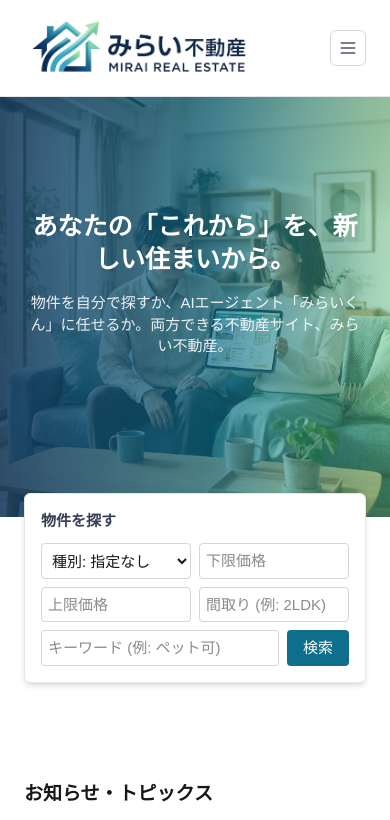
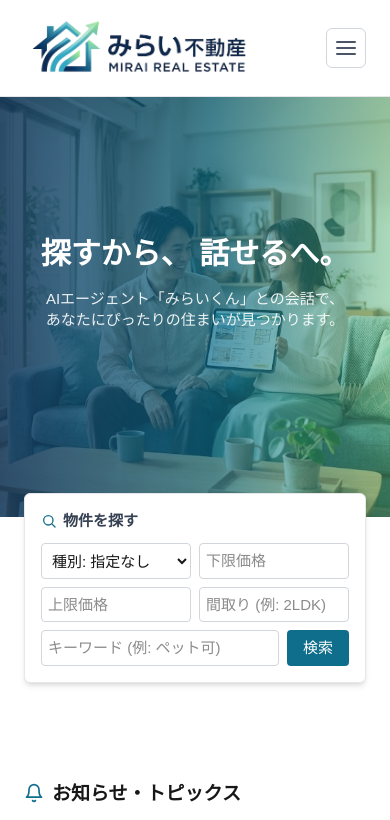
Before and after one commit to enknot96/realestate-aiagent, a Next.js app: page / in a window 390 px wide. Shown: the top 820 px of the page. Built offline with nearby package versions, Linux system fonts and the light colour scheme.

Commit message:
アイコンなど追加

```diff
--- a/src/app/page.tsx
+++ b/src/app/page.tsx
@@ -2,6 +2,40 @@ import Link from "next/link";
 import { realestateApiFetch } from "@/lib/realestateApi";
 import { PropertyCard } from "@/components/property";
 import type { PropertyListResponse } from "@/lib/property";
+
+function SearchIcon({ className = "h-4 w-4" }: { className?: string }) {
+  return (
+    <svg viewBox="0 0 24 24" fill="none" stroke="currentColor" strokeWidth={2} className={className}>
+      <circle cx="11" cy="11" r="7" strokeLinecap="round" strokeLinejoin="round" />
+      <path d="M21 21l-4.35-4.35" strokeLinecap="round" strokeLinejoin="round" />
+    </svg>
+  );
+}
+
+function StarIcon({ className = "h-5 w-5" }: { className?: string }) {
+  return (
+    <svg viewBox="0 0 24 24" fill="currentColor" className={className}>
+      <path d="M12 2l2.9 6.26L22 9.27l-5 4.87L18.2 21 12 17.27 5.8 21 7 14.14l-5-4.87 7.1-1.01L12 2z" />
+    </svg>
+  );
+}
+
+function BellIcon({ className = "h-5 w-5" }: { className?: string }) {
+  return (
+    <svg viewBox="0 0 24 24" fill="none" stroke="currentColor" strokeWidth={2} className={className}>
+      <path d="M18 8a6 6 0 10-12 0c0 7-3 9-3 9h18s-3-2-3-9" strokeLinecap="round" strokeLinejoin="round" />
+      <path d="M13.73 21a2 2 0 01-3.46 0" strokeLinecap="round" strokeLinejoin="round" />
+    </svg>
+  );
+}
+
+function ArrowRightIcon({ className = "h-4 w-4" }: { className?: string }) {
+  return (
+    <svg viewBox="0 0 24 24" fill="none" stroke="currentColor" strokeWidth={2} className={className}>
+      <path d="M5 12h14M13 6l6 6-6 6" strokeLinecap="round" strokeLinejoin="round" />
+    </svg>
+  );
+}
 
 // 今回はCMS等を持たないため、ダミーの固定文言を表示する（今後のタスクで見直し予定）
 const NEWS_ITEMS = [
@@ -30,21 +64,31 @@ export default async function HomePage() {
         style={{ backgroundImage: "url(/home-hero.jpeg)" }}
       >
         {/* 背景画像が未配置の間もbrand-gradient相当の見た目になる半透明グラデーション */}
-        <div className="brand-gradient-overlay absolute inset-0" aria-hidden="true" />
+        <div
+          className="brand-gradient-overlay absolute inset-0"
+          aria-hidden="true"
+        />
         <div className="relative mx-auto flex max-w-2xl flex-col items-center gap-4">
-          <h1 className="text-2xl font-bold sm:text-4xl">
-            あなたの「これから」を、新しい住まいから。
-          </h1>
+          <h1 className="text-3xl font-bold sm:text-5xl">探すから、 話せるへ。</h1>
           <p className="text-sm text-white/90 sm:text-base">
-            物件を自分で探すか、AIエージェント「みらいくん」に任せるか。両方できる不動産サイト、みらい不動産。
+            AIエージェント「みらいくん」との会話で、
+            <br />
+            あなたにぴったりの住まいが見つかります。
           </p>
         </div>
       </section>
 
       <div className="relative z-10 mx-auto flex w-full max-w-6xl flex-col gap-24 px-6 pt-6 pb-24">
         <section className="-mt-12 rounded-lg border border-gray-200 bg-white p-4 shadow-md sm:-mt-16">
-          <h2 className="mb-3 text-sm font-bold text-gray-700">物件を探す</h2>
-          <form action="/properties" method="get" className="flex flex-wrap gap-2 text-sm">
+          <h2 className="mb-3 flex items-center gap-1.5 text-sm font-bold text-gray-700">
+            <SearchIcon className="h-4 w-4 text-brand-teal" />
+            物件を探す
+          </h2>
+          <form
+            action="/properties"
+            method="get"
+            className="flex flex-wrap gap-2 text-sm"
+          >
             <select
               name="type"
               defaultValue=""
@@ -80,7 +124,7 @@ export default async function HomePage() {
             />
             <button
               type="submit"
-              className="shrink-0 rounded bg-brand-teal px-4 py-1.5 text-white hover:bg-brand-navy"
+              className="shrink-0 cursor-pointer rounded bg-brand-teal px-4 py-1.5 text-white hover:bg-brand-navy"
             >
               検索
             </button>
@@ -90,24 +134,40 @@ export default async function HomePage() {
         {recommended.length > 0 && (
           <section>
             <div className="mb-3 flex items-center justify-between">
-              <h2 className="text-lg font-bold">おすすめ物件ピックアップ</h2>
-              <Link href="/properties" className="text-sm text-brand-teal">
-                物件を探す →
+              <h2 className="flex items-center gap-2 text-lg font-bold">
+                <StarIcon className="h-5 w-5 text-brand-teal" />
+                おすすめ物件ピックアップ
+              </h2>
+              <Link
+                href="/properties"
+                className="group flex items-center gap-1 text-sm font-bold text-brand-teal hover:text-brand-navy"
+              >
+                物件を探す
+                <ArrowRightIcon className="h-4 w-4 transition-transform duration-200 group-hover:translate-x-1" />
               </Link>
             </div>
             <div className="grid grid-cols-1 gap-4 xs:grid-cols-2 md:grid-cols-3 lg:grid-cols-4">
               {recommended.map((property) => (
-                <PropertyCard key={property.id} property={property} />
+                <PropertyCard
+                  key={property.id}
+                  property={property}
+                />
               ))}
             </div>
           </section>
         )}
 
         <section>
-          <h2 className="mb-3 text-lg font-bold">お知らせ・トピックス</h2>
+          <h2 className="mb-3 flex items-center gap-2 text-lg font-bold">
+            <BellIcon className="h-5 w-5 text-brand-teal" />
+            お知らせ・トピックス
+          </h2>
           <ul className="divide-y divide-gray-200 rounded-lg border border-gray-200 bg-white">
             {NEWS_ITEMS.map((item) => (
-              <li key={item.date} className="flex flex-col gap-1 p-3 text-sm sm:flex-row sm:gap-4">
+              <li
+                key={item.date}
+                className="flex flex-col gap-1 p-3 text-sm sm:flex-row sm:gap-4"
+              >
                 <span className="shrink-0 text-gray-500">{item.date}</span>
                 <span>{item.text}</span>
               </li>
--- a/src/components/site-nav.tsx
+++ b/src/components/site-nav.tsx
@@ -31,7 +31,7 @@ function NavLink({
       href={href}
       onClick={onClick}
       aria-current={active ? "page" : undefined}
-      className={`relative w-fit py-1 after:absolute after:bottom-0 after:left-0 after:h-0.5 after:w-full after:origin-left after:bg-brand-teal after:transition-transform after:duration-300 after:content-[''] ${
+      className={`relative w-fit py-3 after:absolute after:bottom-1 after:left-0 after:h-0.5 after:w-full after:origin-left after:bg-brand-teal after:transition-transform after:duration-300 after:content-[''] ${
         active
           ? "font-bold text-brand-teal after:scale-x-100"
           : "text-gray-600 after:scale-x-0 hover:text-brand-teal hover:after:scale-x-100"
@@ -48,7 +48,7 @@ function ChatLink({ active, onClick }: { active: boolean; onClick?: () => void }
       href={CHAT_ITEM.href}
       onClick={onClick}
       aria-current={active ? "page" : undefined}
-      className={`flex w-fit items-center gap-1.5 rounded-lg border px-3 py-1.5 transition-colors ${
+      className={`flex w-fit items-center gap-1.5 rounded-lg border px-3 py-3 transition-colors ${
         active
           ? "border-brand-teal bg-brand-teal/10 font-bold text-brand-teal"
           : "border-gray-300 text-gray-600 hover:border-brand-teal hover:text-brand-teal"
@@ -59,10 +59,38 @@ function ChatLink({ active, onClick }: { active: boolean; onClick?: () => void }
         alt=""
         width={20}
         height={20}
-        className="h-5 w-5 rounded-full object-cover"
+        className="h-10 w-10 rounded-full object-cover"
       />
       {CHAT_ITEM.label}
     </Link>
+  );
+}
+
+// 3本線↔️✕のモーフィングアニメーション。中央の線はopacityで消し、上下の線は
+// 中央に集めてから回転させることでクロスフェード感のない滑らかなXになる
+function HamburgerIcon({ open }: { open: boolean }) {
+  return (
+    <span
+      className="relative block h-4 w-5"
+      aria-hidden="true"
+    >
+      <span
+        className="absolute left-0 top-1/2 h-0.5 w-full rounded-full bg-current transition-transform duration-300 ease-in-out"
+        style={{
+          transform: open ? "translateY(-50%) rotate(45deg)" : "translateY(calc(-50% - 6px))",
+        }}
+      />
+      <span
+        className="absolute left-0 top-1/2 h-0.5 w-full -translate-y-1/2 rounded-full bg-current transition-opacity duration-200 ease-in-out"
+        style={{ opacity: open ? 0 : 1 }}
+      />
+      <span
+        className="absolute left-0 top-1/2 h-0.5 w-full rounded-full bg-current transition-transform duration-300 ease-in-out"
+        style={{
+          transform: open ? "translateY(-50%) rotate(-45deg)" : "translateY(calc(-50% + 6px))",
+        }}
+      />
+    </span>
   );
 }
 
@@ -89,20 +117,20 @@ export function SiteNav() {
         aria-label={open ? "メニューを閉じる" : "メニューを開く"}
         aria-expanded={open}
         onClick={() => setOpen((v) => !v)}
-        className="flex h-9 w-9 items-center justify-center rounded-lg border border-gray-300 text-gray-600 hover:border-brand-teal hover:text-brand-teal lg:hidden"
+        className="flex h-10 w-10 items-center justify-center rounded-lg border border-gray-300 text-gray-600 transition-all duration-200 hover:border-brand-teal hover:text-brand-teal active:scale-90 lg:hidden"
       >
-        <svg viewBox="0 0 24 24" fill="none" stroke="currentColor" strokeWidth={2} className="h-5 w-5">
-          {open ? (
-            <path strokeLinecap="round" strokeLinejoin="round" d="M6 18L18 6M6 6l12 12" />
-          ) : (
-            <path strokeLinecap="round" strokeLinejoin="round" d="M4 6h16M4 12h16M4 18h16" />
-          )}
-        </svg>
+        <HamburgerIcon open={open} />
       </button>
 
-      {open && (
-        <div className="absolute inset-x-0 top-full z-20 border-b border-gray-200 bg-white px-6 py-4 shadow-md lg:hidden">
-          <nav className="flex flex-col items-start gap-4 text-sm">
+      <div
+        aria-hidden={!open}
+        className={`absolute inset-x-0 top-full z-20 grid overflow-hidden border-gray-200 bg-white shadow-md transition-[grid-template-rows,opacity] duration-300 ease-in-out lg:hidden ${
+          open
+            ? "grid-rows-[1fr] border-b opacity-100"
+            : "pointer-events-none grid-rows-[0fr] opacity-0"
+        }`}
+      >
+        <nav className="flex min-h-0 flex-col items-start gap-2 px-6 py-4 text-sm">
           {NAV_ITEMS.map((item) => (
             <NavLink
               key={item.href}
@@ -112,10 +140,12 @@ export function SiteNav() {
               onClick={() => setOpen(false)}
             />
           ))}
-            <ChatLink active={pathname === CHAT_ITEM.href} onClick={() => setOpen(false)} />
+          <ChatLink
+            active={pathname === CHAT_ITEM.href}
+            onClick={() => setOpen(false)}
+          />
         </nav>
       </div>
-      )}
     </>
   );
 }
```
Lines whose indentation alone changed are shown as unchanged.
